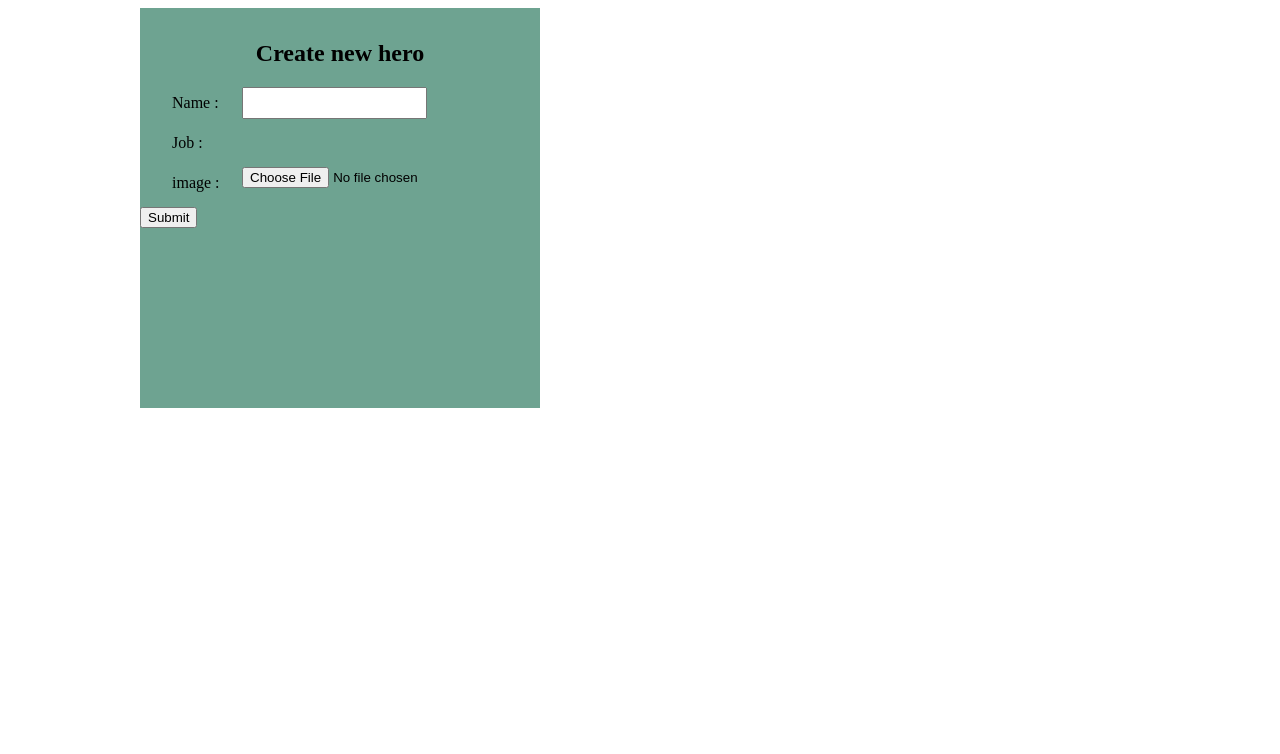
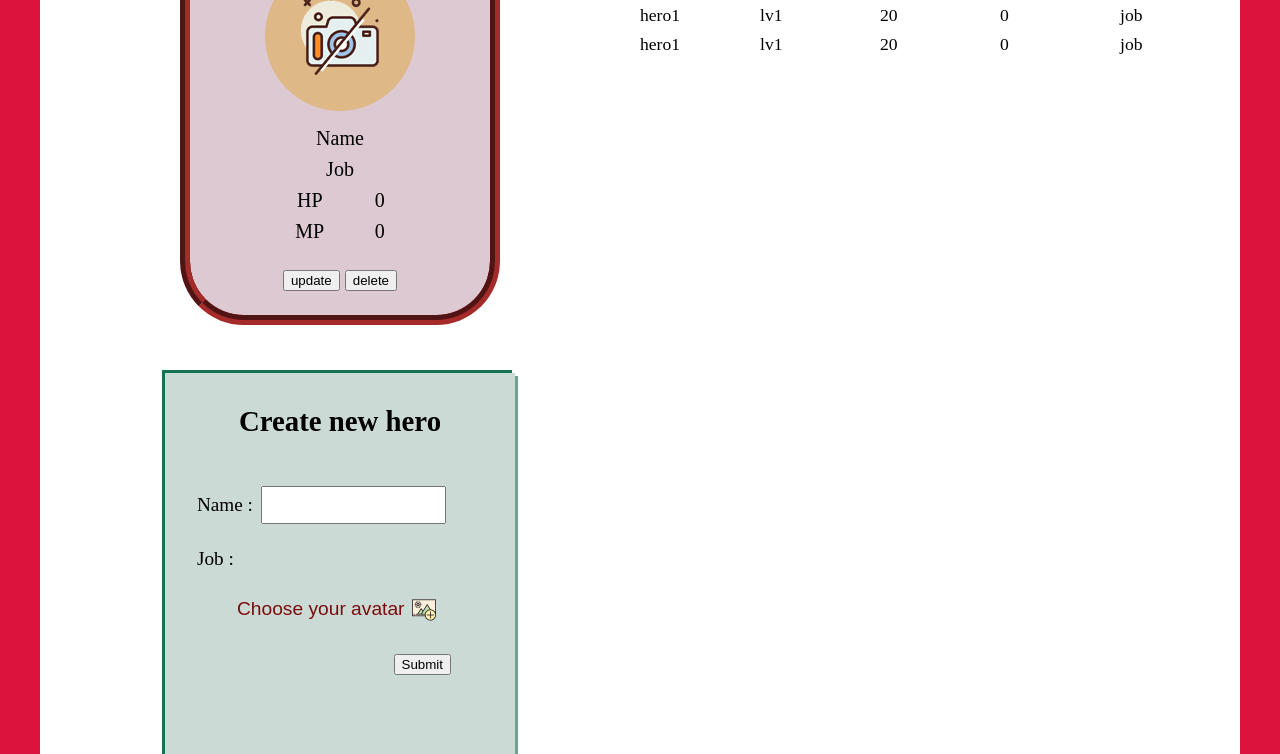
Before and after one commit to flumile/Heroes-Frontend, a website built with Parcel: page index.html in a window 1280 px wide. Shown: the part 232-986 px from the top of the page. Before the commit the page ends 800 px from the top, so only its background shows below. Built offline with nearby package versions, Linux system fonts and the light colour scheme.

Commit message:
update style

```diff
--- a/index.html
+++ b/index.html
@@ -11,12 +11,18 @@
         <div class="subcol leftcol">
             <div class="hero-details">
                 <div class="lv">lv.1</div>
-                <img src="" alt="">
+                <div class="hero-img">
+                    <img src="" alt="">
+                </div>
                 <div class="details">
                     <div>Name</div>
                     <div>Job</div>
-                    <div>Hp</div>
-                    <div>MP</div>
+                    <div class="power">
+                        <div>HP</div>
+                        <div>0</div>
+                        <div>MP</div>
+                        <div>0</div>
+                    </div>
                 </div>
                 <div class="btn">
                     <input type="submit" value="update">
@@ -36,11 +42,11 @@
                             <div id="job-wrapper"></div>
                         </div>
                         <div class="field">
-                            <label for="Hero-image">image :</label>
+                            <label for="Hero-image"></label>
                             <input type="file" id="image" name="hero[image]"/>
                         </div>
 
-                        <div class="field">
+                        <div class="field fieldsubmit">
                             <input type="submit" />
                         </div>
                     </form>
--- a/src/main.scss
+++ b/src/main.scss
@@ -1,48 +1,82 @@
 html{font-size: 16px;}
 
+body {
+    background: crimson;
+}
+
 .col {
-    margin: 2rem auto;
+    margin: 5rem auto;
     display: table;
     clear: both;
+    background-color: rgb(255, 255, 255);
+    border-radius: 2rem;
 }
 .subcol {
+    margin-top: 3rem;
+    margin-bottom: 3rem;
     float: left;
     width: 600px;
     height: auto;
 }
-.leftcol {
-    position: sticky;
-}
 
 .hero-details {
-    margin: 1rem auto;
-    width: 400px;
+    margin: 1rem auto 3rem auto;
+    width: 300px;
     max-height: 400px;
-    background: rgb(163, 110, 132);
+    background: rgba(163, 110, 132, 0.37);
+    border: 10px groove brown;
     font-size: 20px;
+    text-align: center;
+    border-radius: 4rem;
+    padding-bottom: 1.5rem;
 }
 
 .lv {
-    padding: 10px 0 0 10px;
+    padding-top: 1rem;
+    margin-right: 10rem;
 }
 
-.details {
-    text-align: center;
+.hero-img {
+    width: 150px;
+    height: 150px;
+    background-image: url("./../img/no-photos.png");
+    background-color: burlywood;
+    margin: auto;
+    border-radius: 5rem;
+    overflow: hidden;
+    display: flex;
+    justify-content: center;
+    align-items: center;
+}
+img {
+    max-width: 150%;
+    max-height: 150%;
 }
 
+.details { margin-top: 1rem; }
+
+.details div {margin-bottom: 0.5rem;}
+
+.power {
+    display: grid;
+    grid-template-columns: repeat(2,auto);
+    margin: 0rem 5rem;
+}
 .btn {
-    text-align: center;
+    margin-top: 1rem;
 }
 
 .add-hero {
     margin: 1rem auto;
-    width: 400px;
+    width: 350px;
     height: 400px;
-    background: rgb(110, 163, 145);
+    background: rgba(75, 124, 108, 0.281);
+    box-shadow: 3px 3px rgb(110, 163, 145),-3px -3px rgb(23, 114, 84);
+    font-size: 1.2rem;
 }
 h2 {
    padding-top: 2rem;
-   //padding-left: 5rem;
+   margin-bottom: 3rem;
    text-align: center;
 }
 label {
@@ -52,11 +86,38 @@ label {
 .form-wrapper {
     .field {
       display: flex;
-      margin-bottom: 0.5rem;
+      margin-bottom: 1rem;
+    }
+    .fieldsubmit {
+        display: flex;
+        justify-content: flex-end;
+        margin-top: 2rem;
+        margin-right: 4rem;
     }
     label {
-      width: 70px;
+      width: auto;
+      margin-right: 0.5rem;
     }
+    #image {
+        margin-left:2rem;
+        margin-top: 0.2rem;
+        color: transparent;
+    }
+    #image::-webkit-file-upload-button {visibility: hidden;}
+    #image::before {
+        font-size: 1.2rem;
+        content:'Choose your avatar';
+        display: inline-block;
+        background-image: url(./../img/add-image2.png);
+        color:rgb(122, 12, 12);
+        outline: none;
+        width:200px;
+        height: 24px;
+        white-space: nowrap;
+        cursor:pointer;
+    }
+    #image:active{outline: 0;}
+    //#image:active::before{ background: darkorchid;}
   }
 .list {
     width: 600px;
@@ -73,10 +134,10 @@ label {
     grid-template-columns: repeat(5,120px);
 }
 .hero-header {
-    margin-top: 1rem;
-    font-size: 1.2rem;
+    margin-top: 1.5rem;
+    font-size: 1.3rem;
 }
 .each-hero {
     font-size: 1.1rem;
-    margin-top: 0.4rem;
+    margin-top: 0.5rem;
 }
```
Also changed, not shown: img/add-image.png (added), img/add-image2.png (added), img/image.png (added), img/no-photos.png (added), img/no-photos2.png (added).
